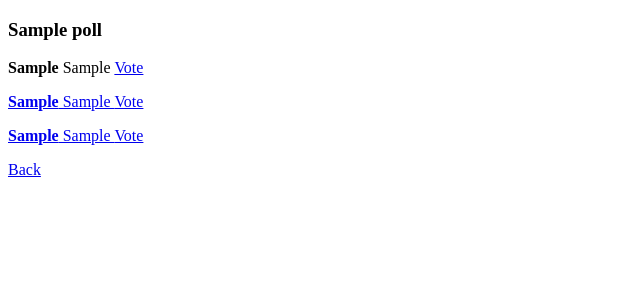
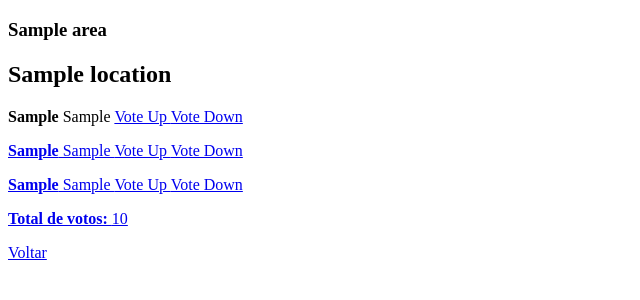
Before and after one commit to DaviDias21/Capitempo, a Flask app: template templates/show_poll.html in a window 1280 px wide. Shown: the top 300 px of the page, without its empty margins (0-640 px from the left). Run offline with Flask 3, Linux system fonts and the light colour scheme; the template is opened without the code that fills it: most values are stand-ins (such as "Sample title", 1, 10 or a date in 2020).

Commit message:
Work in Progress

```diff
--- a/app.py
+++ b/app.py
@@ -8,16 +8,30 @@ app = Flask(__name__, template_folder="templates")
 if not os.path.exists("polls.csv"):
     structure = {
         "id": [],
-        "poll": [],
-        "option1": [],
-        "option2": [],
-        "option3": [],
-        "votes1": [],
-        "votes2": [],
-        "votes3": [],
-        "votesTotal": []
+        "area": [],
+        "location": [],
+        "c_pollResult": [],
+        "c_noOption": [],
+        "c_lowOption": [],
+        "c_avgOption": [],
+        "c_highOption": [],
+        "c_votesNo": [],
+        "c_votesLow": [],
+        "c_votesAvg": [],
+        "c_votesHigh": [],
+        "c_votesTotal": [],
+
+        "r_pollResult": [],
+        "r_noOption": [],
+        "r_lowOption": [],
+        "r_avgOption": [],
+        "r_highOption": [],
+        "r_votesNo": [],
+        "r_votesLow": [],
+        "r_votesAvg": [],
+        "r_votesHigh": [],
+        "r_votesTotal": []
     }
-
     pd.DataFrame(structure).set_index("id").to_csv("polls.csv")
 
 polls_df = pd.read_csv("polls.csv").set_index("id")
@@ -36,28 +50,32 @@ def create_poll():
     if request.method == "GET":
         return render_template("new_poll.html")
     elif request.method == "POST":
-        poll = request.form['poll']
-        option1 = request.form['option1']
-        option2 = request.form['option2']
-        option3 = request.form['option3']
+        area = request.form['area']
+        location = request.form['location']
 
-        polls_df.loc[max(polls_df.index.values) + 1] = [poll,option1,option2,option3,0,0,0,0]
+        polls_df.loc[max(polls_df.index.values) + 1] = [area,location,"Indeterminado","Céu limpo","Pouco nublado",
+                                                        "Nublado","Muito nublado",0,0,0,0,0,"Indeterminada","Sem chuva",
+                                                        "Chuva leve","Chuva","Chuva forte",0,0,0,0,0]
+
         polls_df.to_csv("polls.csv")
         return redirect(url_for("index"))
 
-@app.route("/vote/<pollId>/<option>")
-def vote(pollId, option):
-    if request.cookies.get(f"vote_{pollId}_cookie") is None:
-        polls_df.at[int(pollId), "votes"+str(option)] += 1
-        polls_df.at[int(pollId), "votesTotal"] += 1
+@app.route("/upvote/<pollId>/<option>")
+def upvote(pollId, pollPrefix ,option):
+    polls_df.at[int(pollId), str(pollPrefix)+"votes"+str(option)] += 1
+    polls_df.at[int(pollId), str(pollPrefix)+"votesTotal"] += 1
+    polls_df.to_csv("polls.csv")
+    response = make_response(redirect(url_for("polls", pollId=pollId)))
+    return response
+
+@app.route("/downvote/<pollId>/<option>")
+def downvote(pollId, option):
+    if(polls_df.at[int(pollId), "votes"+str(option)]) > 0:
+        polls_df.at[int(pollId), "votes"+str(option)] -= 1
+        polls_df.at[int(pollId), "votesTotal"] -= 1
         polls_df.to_csv("polls.csv")
-        response = make_response(redirect(url_for("polls", pollId=pollId)))
-        response.set_cookie(f"vote_{pollId}_cookie", str(option))
-        return response
-
-    else:
-        return "Cannot vote more than once!"
-
+    response = make_response(redirect(url_for("polls", pollId=pollId)))
+    return response
 
 if __name__ == "__main__":
     app.run(debug=True)
--- a/polls.csv
+++ /dev/null
@@ -1,4 +0,0 @@
-id,poll,option1,option2,option3,votes1,votes2,votes3,votesTotal
-1,Hello World,A,B,C,0,0,0,0
-2,Test,A,B,C,2,0,0,0
-3,Qual é a sua cor favorita?,Azul,Vermelho,Amarelo,2,0,0,2
--- a/templates/show_poll.html
+++ b/templates/show_poll.html
@@ -5,10 +5,13 @@
     <title>Inspect Poll Details</title>
 </head>
 <body>
-    <h3>{{ poll['poll'] }}</h3>
-    <p><b>{{ poll['option1'] }}</b> {{ poll['votes1'] }} <a = href= {{ url_for('vote', pollId=poll.name, option=1) }} >Vote</p>
-    <p><b>{{ poll['option2'] }}</b> {{ poll['votes2'] }} <a = href= {{ url_for('vote', pollId=poll.name, option=2) }} >Vote</p>
-    <p><b>{{ poll['option3'] }}</b> {{ poll['votes3'] }} <a = href= {{ url_for('vote', pollId=poll.name, option=3) }} >Vote</p>
-    <a href = {{ url_for("index") }}>Back</a>
+    <h3>{{ poll['area'] }}</h3>
+    <h2>{{ poll['location'] }}</h2>
+    <p><b></b></p>
+    <p><b>{{ poll['option1'] }}</b> {{ poll['votes1'] }} <a = href= {{ url_for('upvote', pollId=poll.name, option=1) }} >Vote Up <a = href= {{ url_for('downvote', pollId=poll.name, option=1) }} >Vote Down</p>
+    <p><b>{{ poll['option2'] }}</b> {{ poll['votes2'] }} <a = href= {{ url_for('upvote', pollId=poll.name, option=2) }} >Vote Up <a = href= {{ url_for('downvote', pollId=poll.name, option=2) }} >Vote Down</p>
+    <p><b>{{ poll['option3'] }}</b> {{ poll['votes3'] }} <a = href= {{ url_for('upvote', pollId=poll.name, option=3) }} >Vote Up <a = href= {{ url_for('downvote', pollId=poll.name, option=3) }} >Vote Down</p>
+    <p><b>Total de votos: </b> {{ poll['votesTotal'] }}
+    <p><a href = {{ url_for("index") }}>Voltar</a></p>
 </body>
 </html>
```
Also changed, not shown: templates/new_poll.html (+6 -16 lines).
